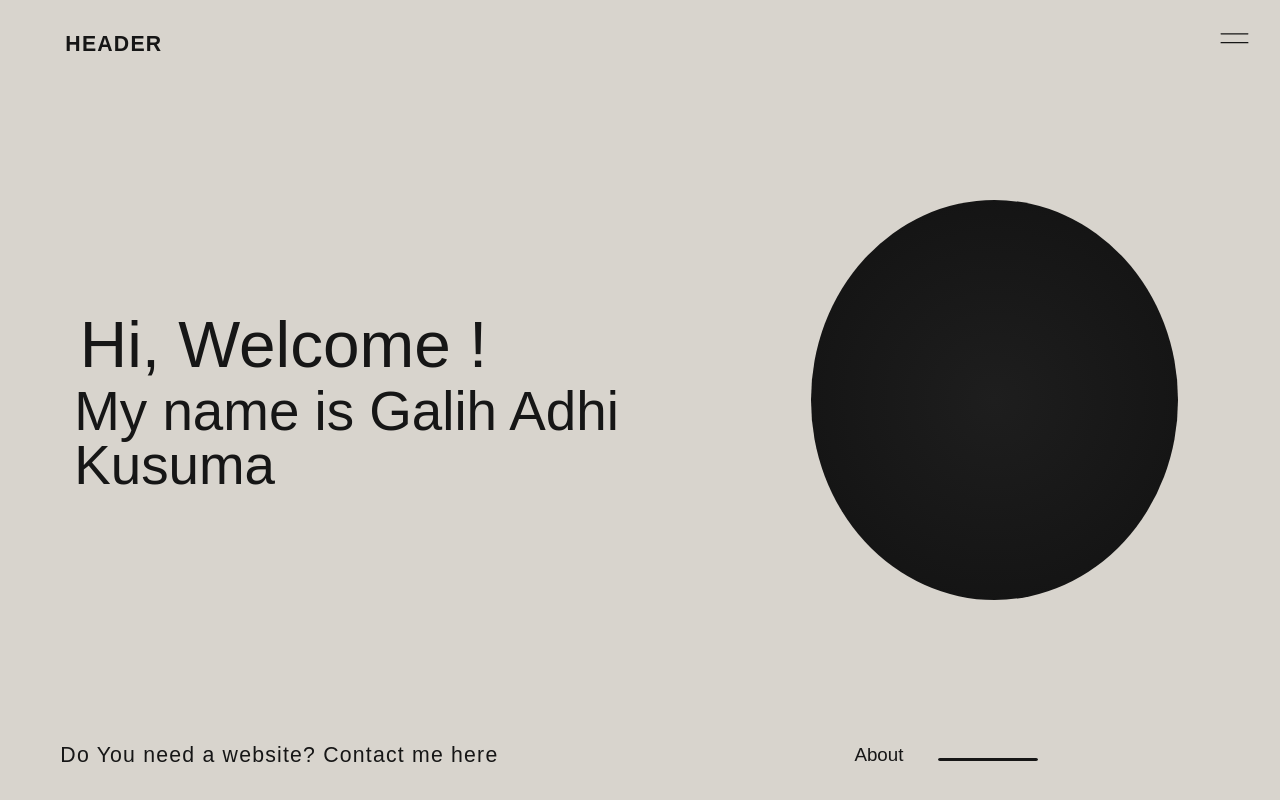
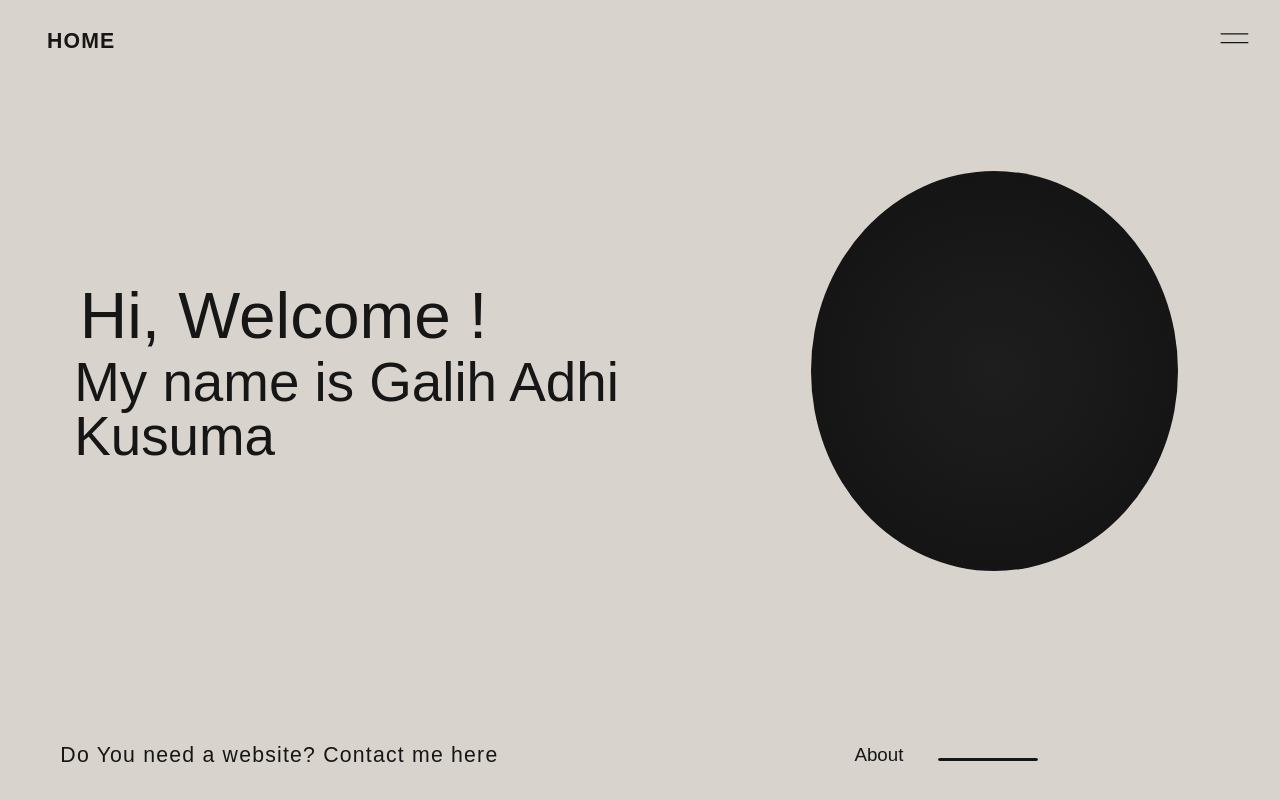
Before and after one commit to NoxturneDev/personal-portfolio-website, a React (Create React App) app: page / in a window 1280 px wide. Built offline with nearby package versions, Linux system fonts and the light colour scheme; a web font is replaced by a local one.

Commit message:
header change text on detection

```diff
--- a/src/components/Nav.jsx
+++ b/src/components/Nav.jsx
@@ -2,11 +2,12 @@ import React, { useState, useEffect, useRef } from 'react'
 import { motion } from 'framer-motion'
 import gsap from 'gsap'
 import { Link } from 'react-router-dom'
-import { NavIcon } from './Icons'
 import Sphere from './Sphere'
+import PageHeader from './PageHeader'
 
 
-function Nav() {
+
+function Nav({ page }) {
     const [toggle, setToggle] = useState(false)
     const [animate, setAnimate] = useState(true)
     const wrapper = useRef(null)
@@ -119,15 +120,9 @@ function Nav() {
         }
     }
 
-    useEffect(() => {
-        gsap.set(wrapper.current, {
-            opacity: 0
-        })
-    }, [])
-
     return (
-
         <div className='nav-wrapper'>
+            <PageHeader>{page}</PageHeader>
             <div className='nav-container container-flex-col' ref={wrapper}>
                 <div className="nav-header">
                     <div className="header">
--- a/src/components/PageHeader.jsx
+++ b/src/components/PageHeader.jsx
@@ -1,25 +1,22 @@
 import React from 'react'
-import { motion } from 'framer-motion'
+import { motion, AnimatePresence } from 'framer-motion'
 
 function PageHeader({ children: text = "HEADER" }) {
     return (
-        <motion.div
-            className="page-header container-flex"
-            initial={{ opacity: 0 }}
-            animate={{ opacity: 1 }}
-            transition={{ delay: 0.8, duration: 1, ease: "easeInOut" }}
-        >
-            <motion.h1
-                className='header'
-                whileHover={{
-                    scaleX: 1.1,
-                    x: 10,
-                }}
-                transition={{ type: 'tween', ease: "easeInOut" }}
+        <AnimatePresence wait>
+            <motion.div
+                className="page-header container-flex"
+                initial={{ opacity: 0, y: 10 }}
+                animate={{ opacity: 1, y: 0 }}
+                exit={{ opacity: 0, y: 10 }}
+                transition={{ delay: 0.8, duration: 0.5, type: "tween", ease: "easeOut" }}
+                key={text}
             >
-                {text}
-            </motion.h1>
-        </motion.div>
+                <h1 className='header'>
+                    {text}
+                </h1>
+            </motion.div>
+        </AnimatePresence>
     )
 }
 
--- a/src/components/PageWrapper.jsx
+++ b/src/components/PageWrapper.jsx
@@ -1,12 +1,10 @@
 import React from 'react'
 import PageContent from './PageContent'
 import PageFooter from './PageFooter'
-import PageHeader from './PageHeader'
 
 function PageWrapper() {
     return (
         <div className="container-flex-col page-wrapper">
-            <PageHeader></PageHeader>
             <PageContent></PageContent>
             <PageFooter></PageFooter>
         </div>
--- a/src/pages/landing-page/Main.jsx
+++ b/src/pages/landing-page/Main.jsx
@@ -1,10 +1,11 @@
-import React, { useEffect, useRef } from 'react'
-import gsap, { wrap } from 'gsap'
+import React, { useEffect, useRef, useState } from 'react'
+import gsap from 'gsap'
 import PageWrapper from '../../components/PageWrapper'
 import { textAnimation } from '../../animation/gsapAnimation'
 import Nav from '../../components/Nav'
 
 function Main() {
+  const [page, setPage] = useState('')
   const wrapper = useRef(null)
   const text = useRef(null)
 
@@ -33,12 +34,14 @@ function Main() {
       // snap next
       snap = true
       snapAnimation(offsetX[0])
+      setPage('HOME')
     }
 
     if (y === 100) {
       // snap previous
       snap = true
       snapAnimation(offsetX[1])
+      setPage('ABOUT')
     }
 
     wrapper.current.scrollLeft += (y / 5)
@@ -46,6 +49,7 @@ function Main() {
 
   useEffect(() => {
     textAnimation(text.current, { duration: 0.5, type: "fade-up" })
+    setPage('HOME')
 
     window.addEventListener('wheel', e => snapScroll(e))
 
@@ -57,7 +61,7 @@ function Main() {
 
   return (
     <>
-      <Nav />
+      <Nav page={page} />
       <div
         className="scroll-wrapper container-flex-l"
         ref={wrapper}
--- a/src/style/components/_nav.scss
+++ b/src/style/components/_nav.scss
@@ -5,6 +5,18 @@
     width: 100%;
     height: 100%;
     z-index: 90;
+
+    .page-header {
+        @include flex(flex-start, center);
+
+        width: 100%;
+        padding: 2em 3em;
+        position: absolute;
+
+        .header {
+            cursor: pointer;
+        }
+    }
 }
 
 .nav-container {
@@ -14,6 +26,8 @@
     width: 100vw;
     height: 100vw;
     padding: 2em 1em;
+    opacity: 0;
+
 }
 
 .nav-header {
--- a/src/style/components/_pages-component.scss
+++ b/src/style/components/_pages-component.scss
@@ -6,17 +6,6 @@
     background-color: $light-400;
     * {
         margin: 0.5em;
-    }
-
-    .page-header {
-        @include flex(flex-start, center);
-
-        width: 100%;
-        padding: 0 3em;
-
-        .header{
-            cursor: pointer;
-        }
     }
 
     .page-content {
--- a/src/style/css/main.css
+++ b/src/style/css/main.css
@@ -254,16 +254,6 @@ h2 {
 .page-wrapper * {
   margin: 0.5em;
 }
-.page-wrapper .page-header {
-  display: flex;
-  justify-content: flex-start;
-  align-items: center;
-  width: 100%;
-  padding: 0 3em;
-}
-.page-wrapper .page-header .header {
-  cursor: pointer;
-}
 .page-wrapper .page-content {
   width: 100%;
   flex-grow: 1;
@@ -307,6 +297,17 @@ h2 {
   height: 100%;
   z-index: 90;
 }
+.nav-wrapper .page-header {
+  display: flex;
+  justify-content: flex-start;
+  align-items: center;
+  width: 100%;
+  padding: 2em 3em;
+  position: absolute;
+}
+.nav-wrapper .page-header .header {
+  cursor: pointer;
+}
 
 .nav-container {
   position: absolute;
@@ -315,6 +316,7 @@ h2 {
   width: 100vw;
   height: 100vw;
   padding: 2em 1em;
+  opacity: 0;
 }
 
 .nav-header {
```
Also changed, not shown: 1 other file (tests, documents, lock files or other folders).
